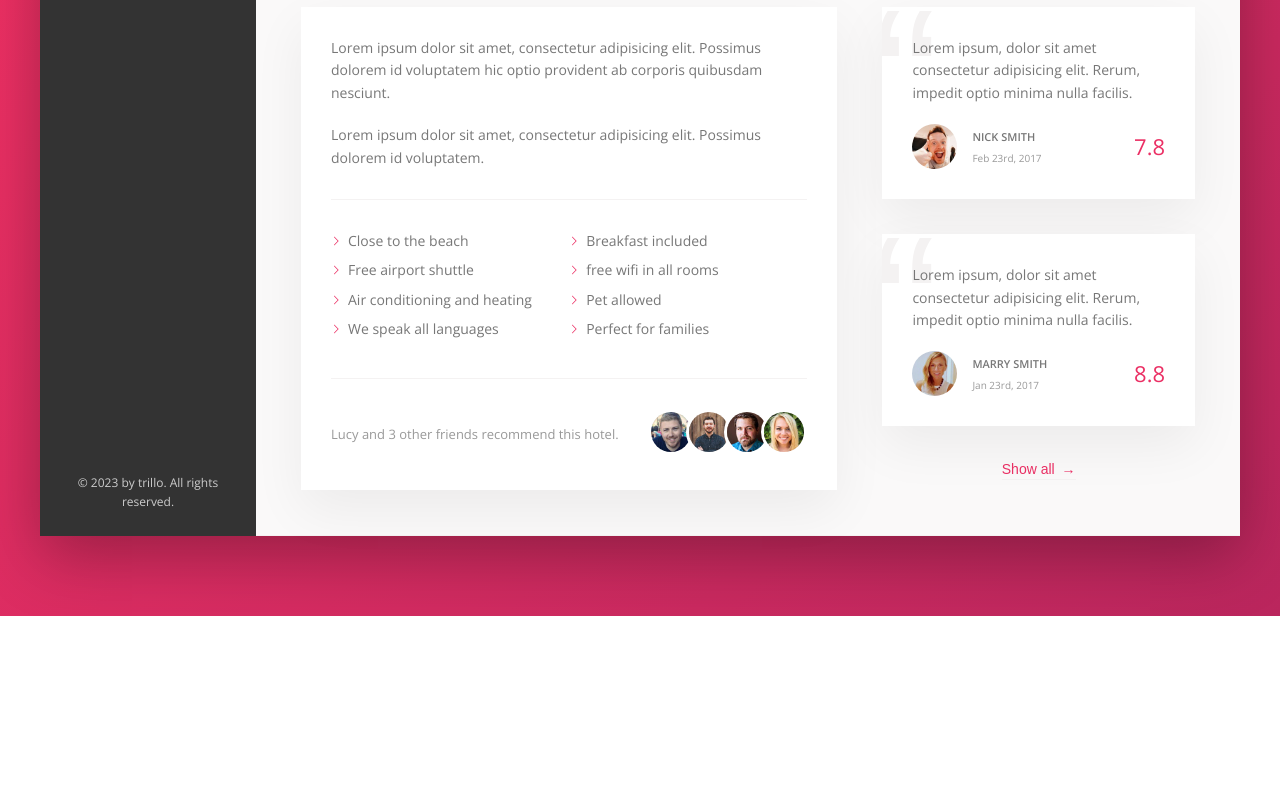
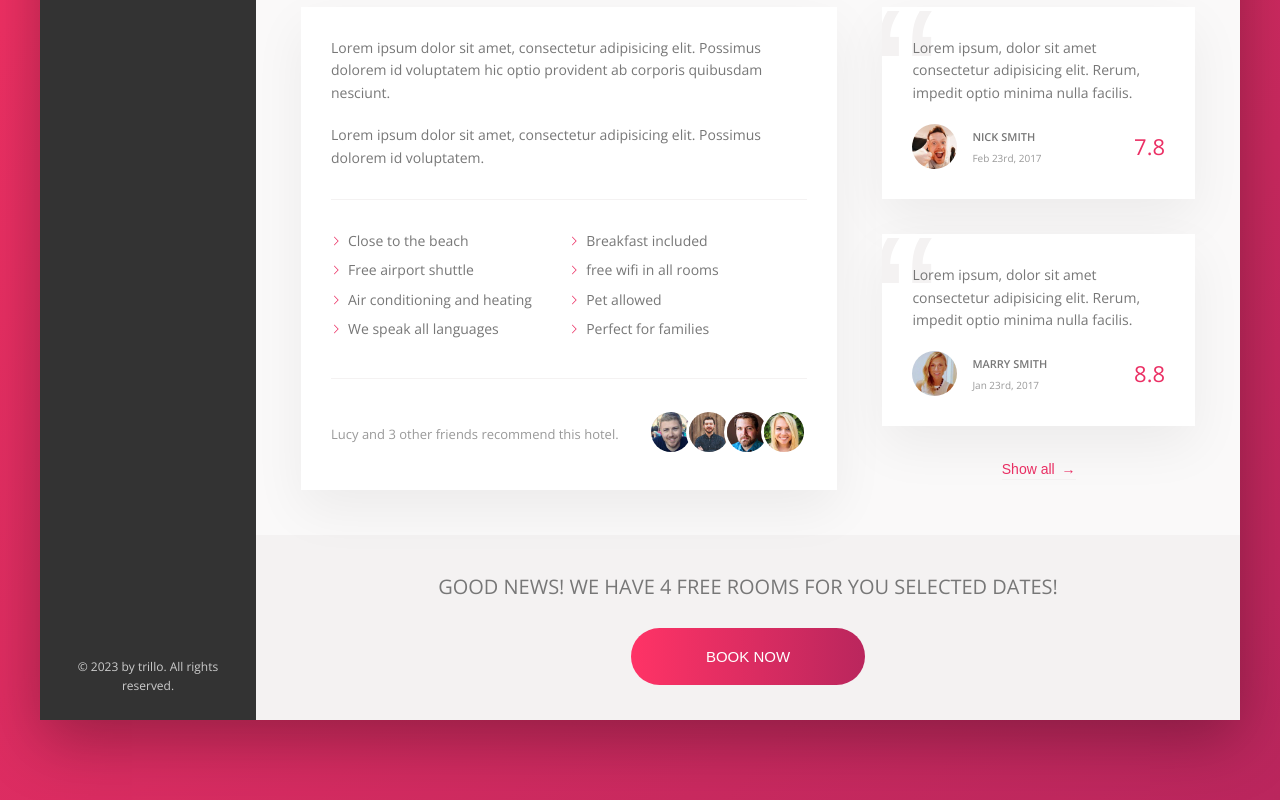
Before and after one commit to Robi-Nurhidayat/css-middle, a website: page 02-Trilio/index.html in a window 1280 px wide. Shown: the part 636-1436 px from the top of the page. Before the commit the page ends 1252 px from the top, so only its background shows below. Drawn offline with nearby package versions, Linux system fonts and the light colour scheme.

Commit message:
building cta section

```diff
--- a/02-Trilio/index.html
+++ b/02-Trilio/index.html
@@ -304,6 +304,15 @@
               <button class="btn-inline">Show all <span>&rarr;</span></button>
             </div>
           </div>
+          <div class="cta">
+            <h2 class="cta__book-now">
+              Good news! we have 4 free rooms for you selected dates!
+            </h2>
+            <button class="btn">
+              <span class="btn__visible">Book now</span>
+              <span class="btn__invisible">Only 4 rooms left</span>
+            </button>
+          </div>
         </main>
       </div>
     </div>
--- a/02-Trilio/sass/_components.scss
+++ b/02-Trilio/sass/_components.scss
@@ -534,3 +534,76 @@
     z-index: 1;
   }
 }
+
+//////////////////////////////////////////////
+/// CTA / CALL TO ACTION
+
+.cta {
+  padding: 3.5rem 0;
+  text-align: center;
+
+  &__book-now {
+    text-transform: uppercase;
+    font-size: 2rem;
+    font-weight: 300;
+    margin-bottom: 2.5rem;
+  }
+}
+
+//////////////////////////////////////////////
+/// CTA BTN
+
+.btn {
+  font-size: 1.5rem;
+  border: none;
+  text-transform: uppercase;
+  font-weight: 300;
+  border-radius: 100px;
+  background-image: linear-gradient(
+    to right,
+    var(--color-primary-light),
+    var(--color-primary-dark)
+  );
+
+  color: #fff;
+  position: relative;
+  cursor: pointer;
+  overflow: hidden;
+
+  & > * {
+    height: 100%;
+    width: 100%;
+    display: inline-block;
+    transition: all 0.2s;
+  }
+  &__visible {
+    padding: 2rem 7.5rem;
+  }
+
+  &__invisible {
+    position: absolute;
+    left: 0;
+    top: -100%;
+    padding: 2rem 0rem;
+  }
+
+  &:hover &__visible {
+    transform: translateY(100%);
+  }
+  &:hover &__invisible {
+    top: 0;
+  }
+
+  &:hover {
+    background-image: linear-gradient(
+      to left,
+      var(--color-primary-light),
+      var(--color-primary-dark)
+    );
+  }
+
+  &:focus {
+    outline: none;
+    animation: pulsate 1s infinite;
+  }
+}
```
Also changed, not shown: 02-Trilio/css/style.css.
